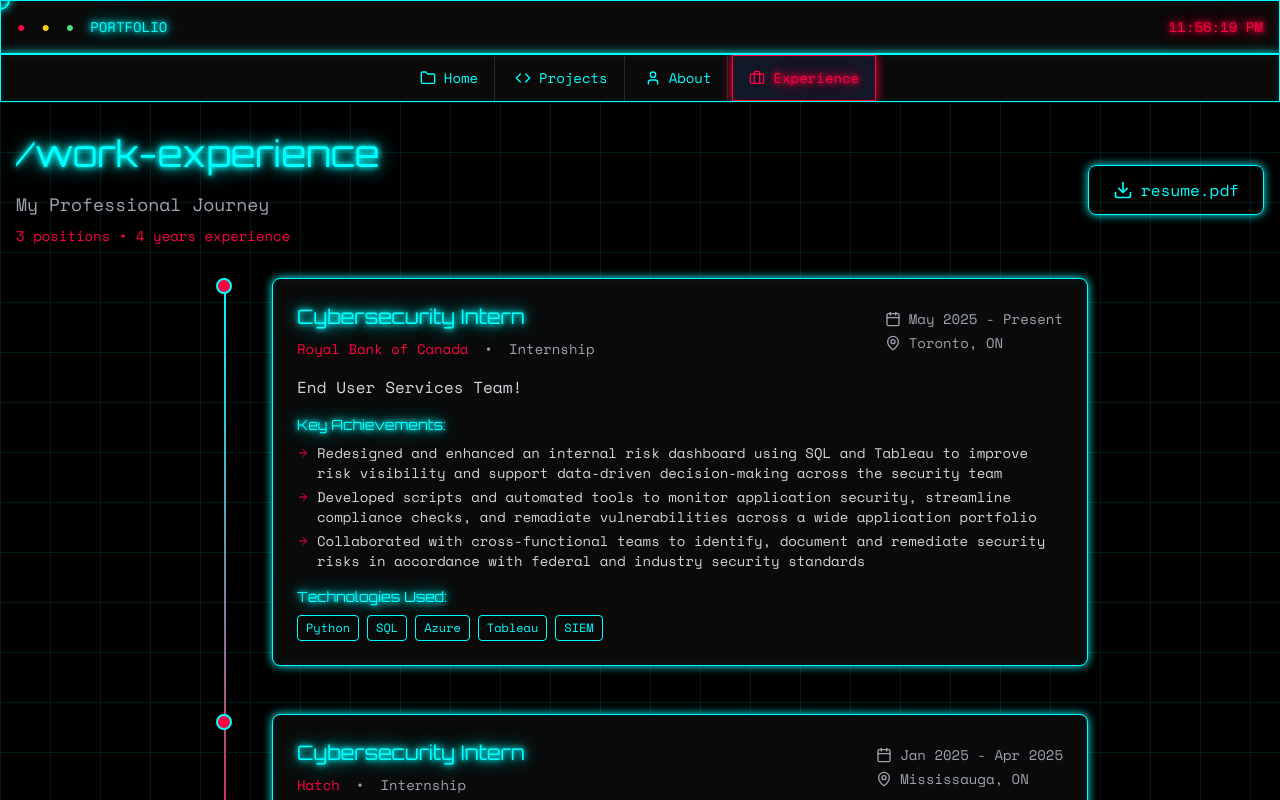
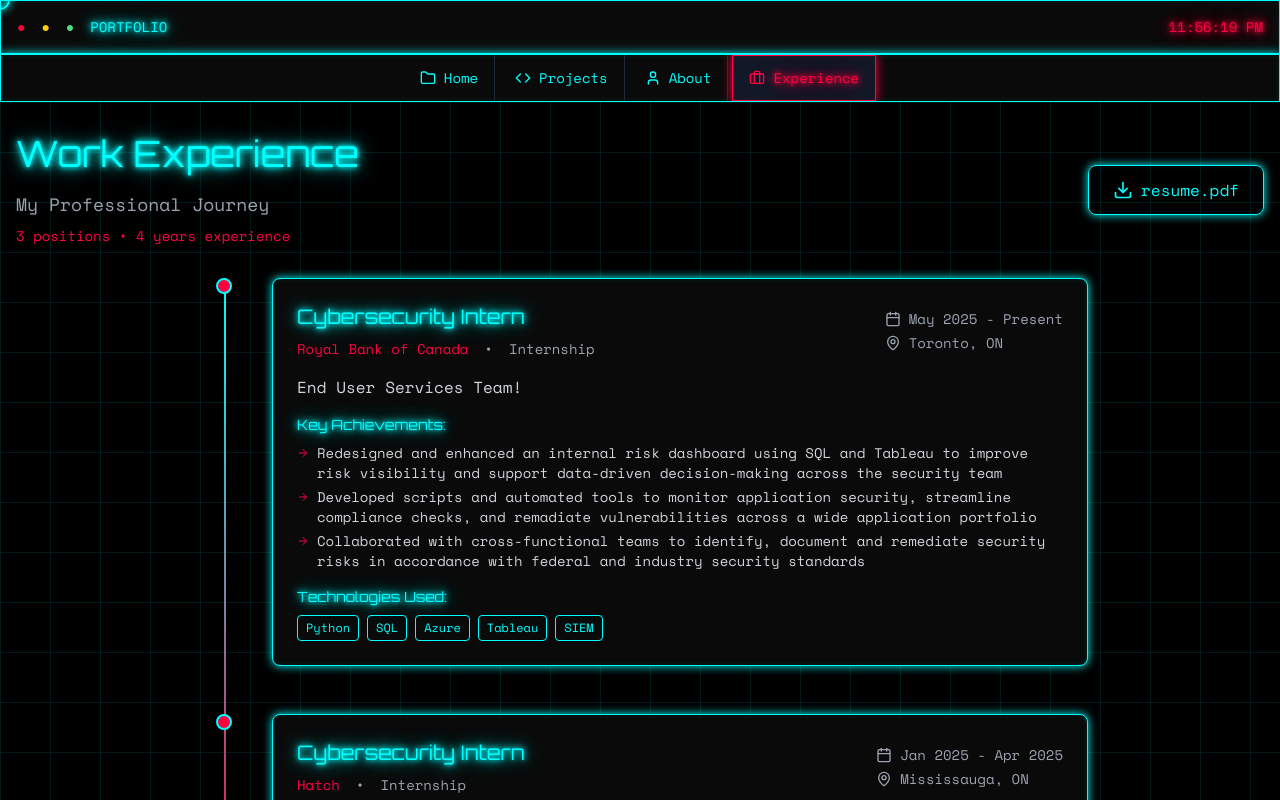
Before and after one commit to adisk22/adifinalportfolio, a React (Vite) app: page /work-experience in a window 1280 px wide. Shown: the top 800 px of the page. Built offline with nearby package versions, Linux system fonts and the light colour scheme.

Commit message:
Changes to titles in workexp and about

```diff
--- a/src/pages/About.tsx
+++ b/src/pages/About.tsx
@@ -13,7 +13,7 @@ const About = () => {
     <div className="min-h-screen bg-cyber-black bg-cyber-grid">
       <div className="container mx-auto px-4 py-8">
         <div className="mb-8">
-          <h1 className="font-orbitron text-4xl glow-neon-blue mb-4">/about-me</h1>
+          <h1 className="font-orbitron text-4xl glow-neon-blue mb-4">About Me</h1>
           <p className="font-space text-gray-400 text-lg">
             Fundamentals
           </p>
--- a/src/pages/WorkExperience.tsx
+++ b/src/pages/WorkExperience.tsx
@@ -66,7 +66,7 @@ const WorkExperience = () => {
       <div className="container mx-auto px-4 py-8">
         <div className="mb-8 flex items-center justify-between">
           <div>
-          <h1 className="font-orbitron text-4xl glow-neon-blue mb-4">/work-experience</h1>
+          <h1 className="font-orbitron text-4xl glow-neon-blue mb-4">Work Experience</h1>
           <p className="font-space text-gray-400 text-lg">
             My Professional Journey
           </p>
```
